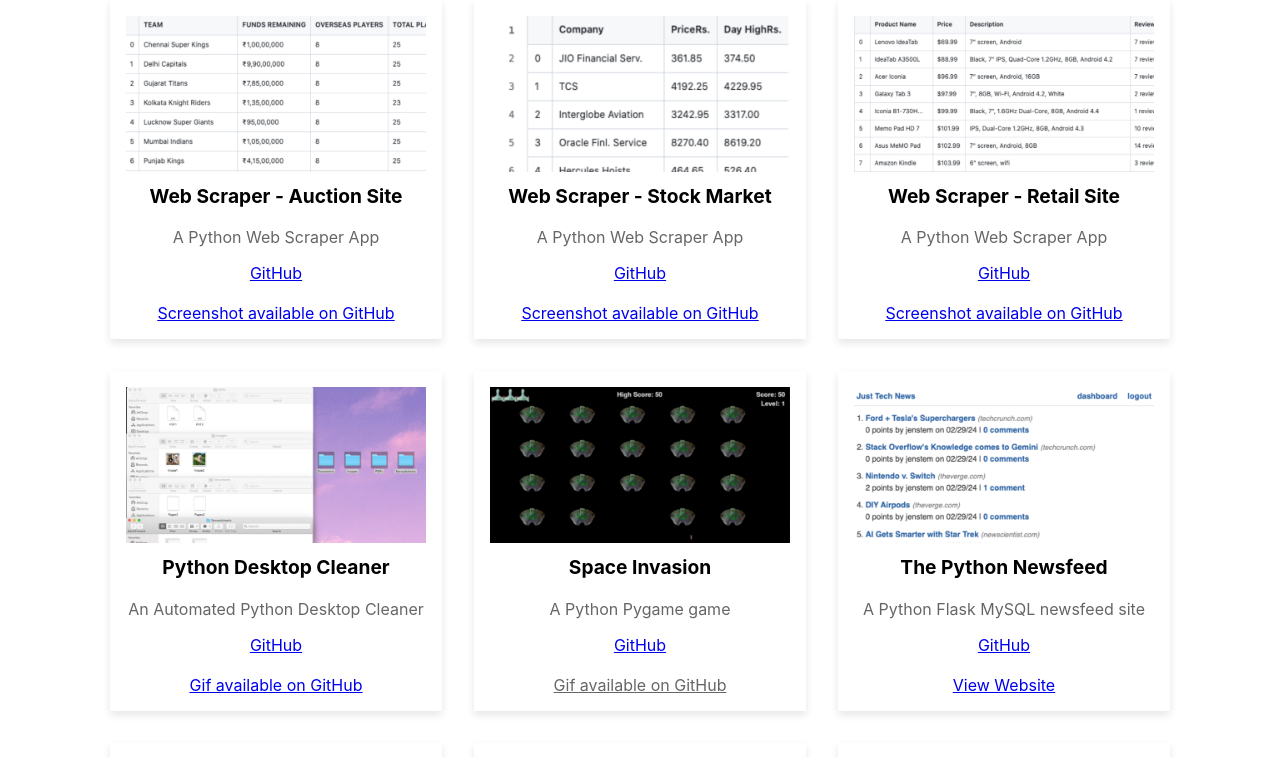
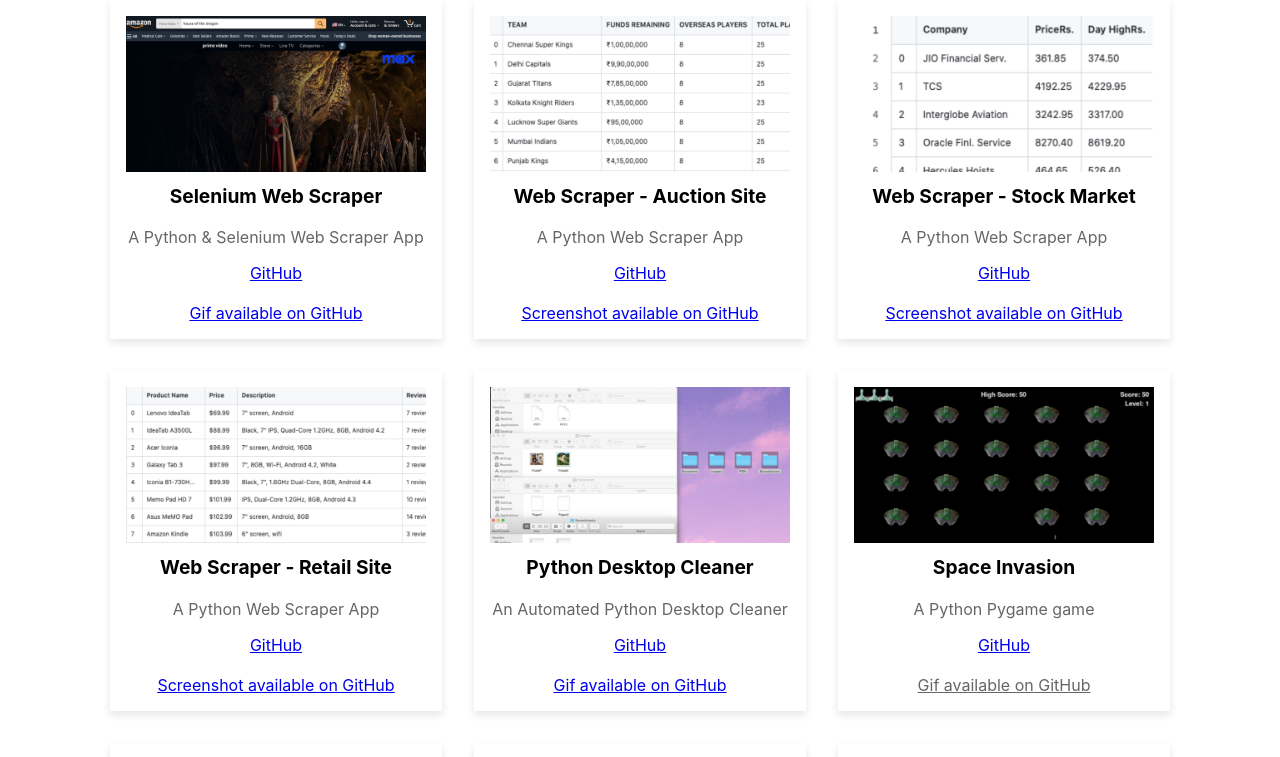
Before and after one commit to jenstem/react-portfolio, a React (Create React App) app: page / in a window 1280 px wide. Shown: the part 962-1719 px from the top of the page. Built offline with nearby package versions, Linux system fonts and the light colour scheme.

Commit message:
Add Selenium Web Scraper app to projects

```diff
--- a/src/Pages/projects.js
+++ b/src/Pages/projects.js
@@ -20,8 +20,10 @@ import Cleaner from '../assets/app-images/python-desktop-cleaner.jpg';
 import Retail from '../assets/app-images/retail-site-scraper.jpg';
 import StockMarket from '../assets/app-images/stock-market-scraper.jpg';
 import Auction from '../assets/app-images/auction-site-scraper.jpg';
+import Dragon from '../assets/app-images/houseOfTheDragon.jpg';
 
 const projectData = [
+    { title: 'Selenium Web Scraper', description: 'A Python & Selenium Web Scraper App', imageUrl: Dragon, url: <a href="https://github.com/jenstem/selenium-web-scraper">GitHub</a>, site: <a href="https://github.com/jenstem/selenium-web-scraper">Gif available on GitHub</a> },
     { title: 'Web Scraper - Auction Site', description: 'A Python Web Scraper App', imageUrl: Auction, url: <a href="https://github.com/jenstem/web-scraper-auction-site">GitHub</a>, site: <a href="https://github.com/jenstem/web-scraper-auction-site">Screenshot available on GitHub</a> },
     { title: 'Web Scraper - Stock Market', description: 'A Python Web Scraper App', imageUrl: StockMarket, url: <a href="https://github.com/jenstem/web-scraper-stock-market">GitHub</a>, site: <a href="https://github.com/jenstem/web-scraper-stock-market">Screenshot available on GitHub</a> },
     { title: 'Web Scraper - Retail Site', description: 'A Python Web Scraper App', imageUrl: Retail, url: <a href="https://github.com/jenstem/web-scraper-retail-site">GitHub</a>, site: <a href="https://github.com/jenstem/web-scraper-retail-site">Screenshot available on GitHub</a> },
```
